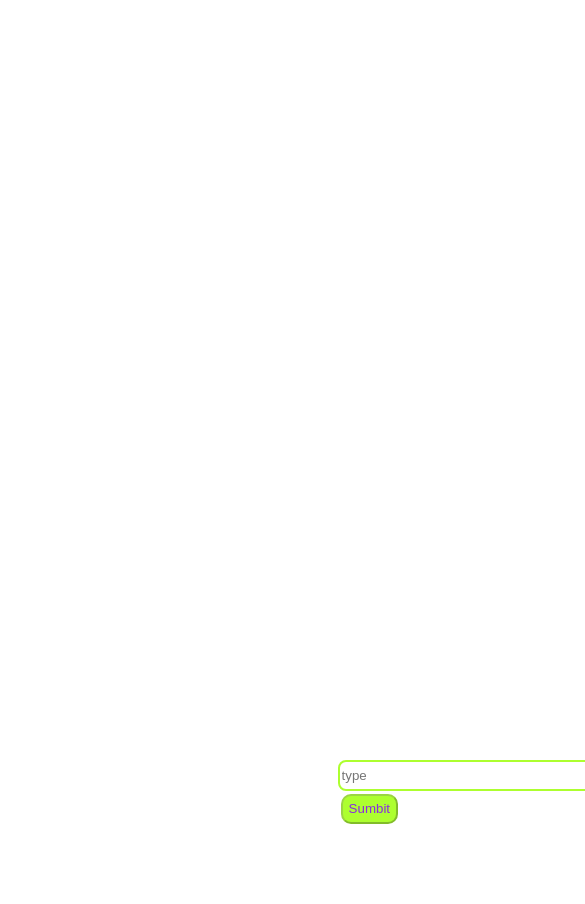
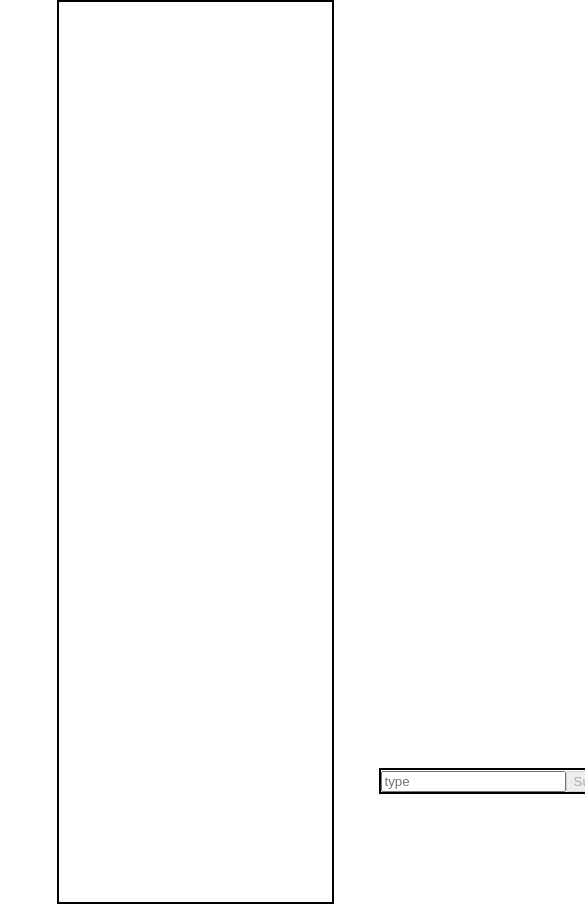
Before and after one commit to Snayxts/Probni-test, a React (Create React App) app: page / in a window 390 px wide. Shown: the top 904 px of the page, 585 px wide, since content can reach past the window. Before the commit the page ends 844 px from the top, so only its background shows below. Built offline with nearby package versions, Linux system fonts and the light colour scheme.

Commit message:
mali update

```diff
--- a/src/App.css
+++ b/src/App.css
@@ -1,37 +1,44 @@
-.theDisplay {
-  max-width: 90vh;
+@media screen and (max-width: 800px) {
+  .theDisplay {
+    width: 90%;
+  }
 }
-.botuniinput {
-  position: relative;
-  bottom: -90vh;
-  right: -40vh;
-}
-/* input */
-
-.inputText {
-  border: 2px solid greenyellow;
-  border-radius: 8px;
-  height: 25px;
-  width: 770px;
+@media screen and (max-width: 600px) {
+  .theDisplay {
+    width: 70%;
+  }
 }
 
-/* Pozicija poruka */
-.positioning {
-  width: 820px;
+@media screen and (max-width: 600px) {
+  .botuniinput {
+    width: 90%;
+  }
 }
 
-/* prikaz poruka */
-
-/* botun */
-.botun {
-  background-color: greenyellow;
-  color: blueviolet;
-  border-radius: 10px;
-  height: 30px;
-  margin: 3px;
+@media screen and (max-width: 600px) {
+  .botuniinput {
+    width: 70%;
+  }
 }
 
-/* Poruke pozicionirati ih */
+/* Glavni DIV */
+.theDisplay {
+  position: relative;
+  margin: 0 auto;
+  max-width: 980px;
+  height: 900px;
+  border: 2px solid black;
+  overflow-y: auto;
+}
+
+.botuniinput {
+  border: 2px solid black;
+  position: fixed;
+  bottom: 50px;
+  margin: 0 320px;
+}
+
+/* Poruke, I break u njima */
 .position-messages {
   padding: 5px;
   border-radius: 8px;
@@ -40,8 +47,5 @@
   margin: 8px;
   word-break: break-all;
   width: fit-content;
-  max-width: 30vh;
-  clear: right;
-  float: right;
   background-color: red;
 }
--- a/src/App.js
+++ b/src/App.js
@@ -1,11 +1,11 @@
 import React, { useState } from "react";
 import "./App.css";
+import "./components/Helpers";
 
 export default function App() {
   const [value, setValue] = useState("");
   const [list, setList] = useState([]);
   const [name, setName] = useState(getRandomName()); //POSTAVITI IME
-
   function getRandomName() {
     const adjs = ["Tom", "Jenny", "Lea", "Nick"];
     const nouns = ["Clank: ", "Ratchet: ", "Cooper: ", "Nion: "];
@@ -15,18 +15,13 @@ export default function App() {
       nouns[Math.floor(Math.random() * nouns.length)]
     );
   }
-
-  function getRandomColor() {
-    return "#" + Math.floor(Math.random() * 0xffffff).toString(16);
-  }
-
   const texting = (event) => {
     setValue(event.target.value);
   };
 
   function stopIt(event) {
     event.preventDefault();
-    setList([...list, value]);
+    setList([...list, name + value]);
 
     setValue("");
   }
@@ -52,7 +47,8 @@ export default function App() {
       {list.map((value, index) => (
         <div className="positioning" key={index}>
           <div className="position-messages">
-            {name}
+            {/* {name} */}
+
             {value}
           </div>
         </div>
```
Also changed, not shown: src/components/Helpers.js (added), 1 other file (tests, documents, lock files or other folders).
